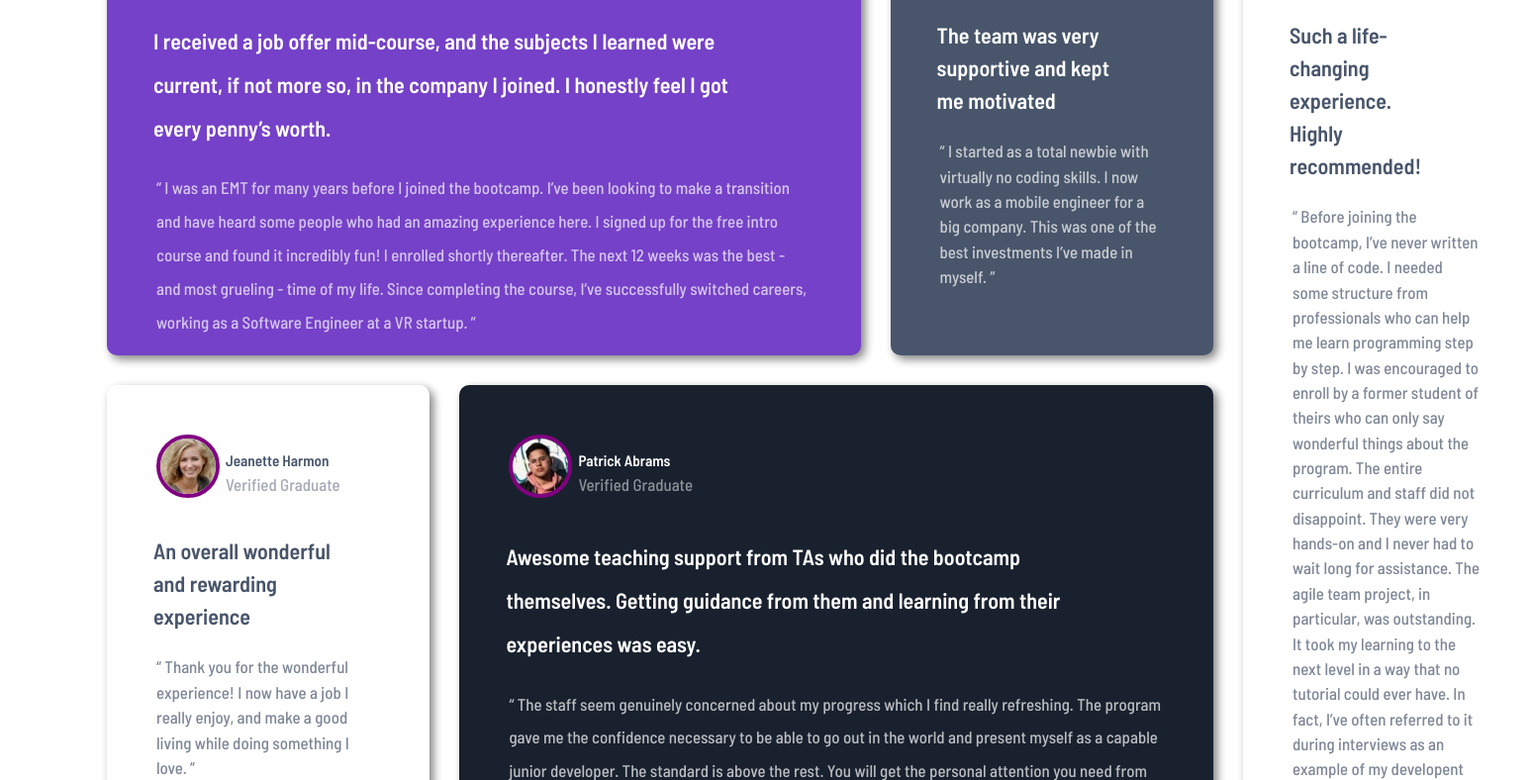
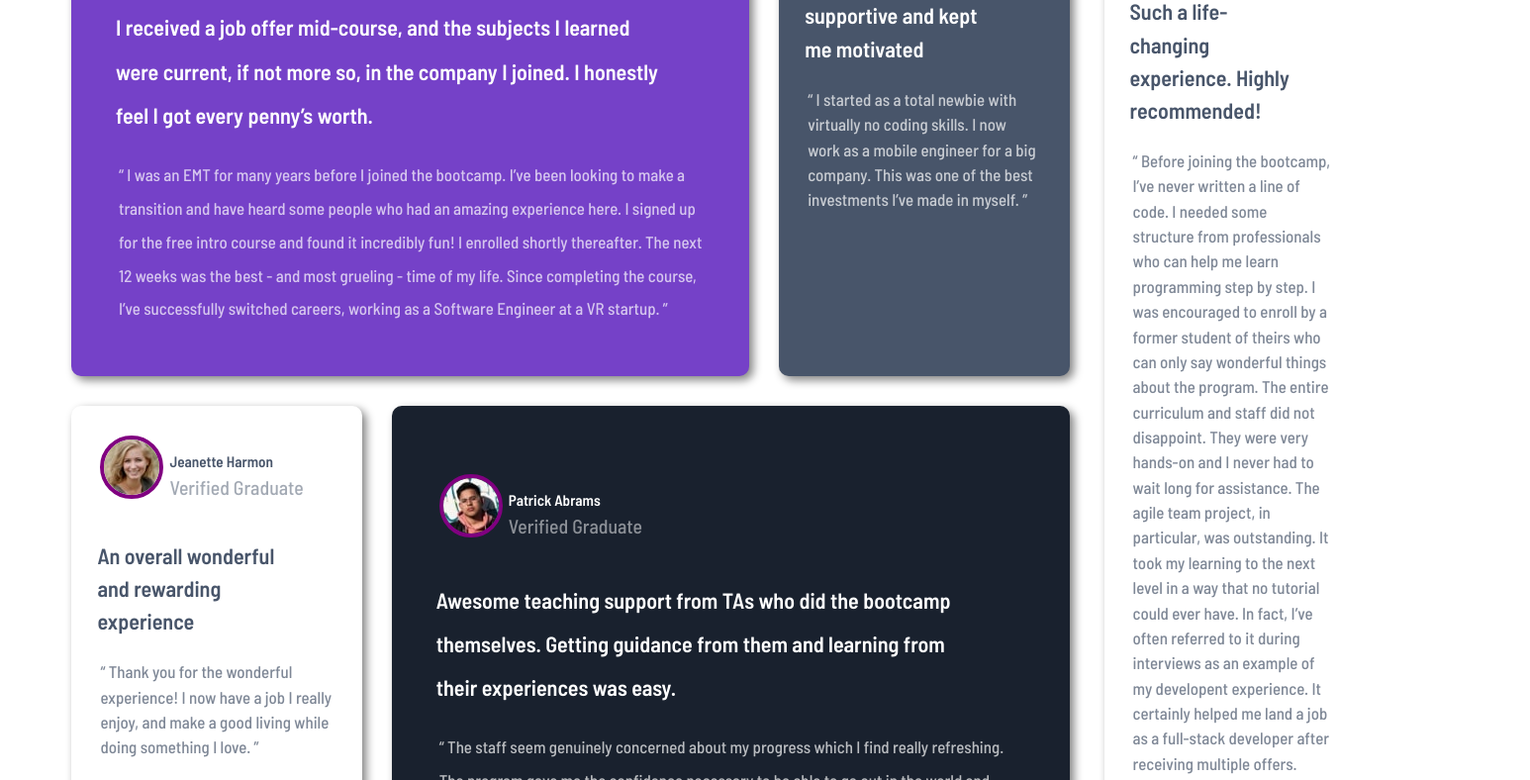
Before and after one commit to fasanyasam/Testimonials-frontend-mentor, a plain HTML site: page index.html in a window 1280 px wide. Shown: the part 240-1028 px from the top of the page at 99% size, 1546 px wide, since content can reach past the window. Drawn offline with Linux system fonts and the light colour scheme.

Commit message:
style upfate

```diff
--- a/style.css
+++ b/style.css
@@ -13,18 +13,18 @@
 @media screen and (max-width:1440px){
 
     body{
-        padding: 100px;
-        width: 100%;
+        padding: 5%;
+        width: 90%;
         display: grid;
         grid-template-columns: 85% 25% ;
-        grid-gap: 30px;
+        grid-gap: 3%;
 
     }
 
     .section-one{
         display: grid;
         grid-template-columns: 70% 30%;
-        grid-gap: 30px;
+        grid-gap: 3%;
     }
     .section-two{
         margin-top: 30px;
@@ -45,11 +45,11 @@
     blockquote{
         margin-left: -3px;
         font-weight: 600;
-        font-size: 1.7em;
+        font-size: 170%;
     }
     p, span{
         font-weight: 500;
-        font-size: 1.3rem;
+        font-size: 130%;
     }
     span{
         opacity: 50%;
@@ -59,7 +59,7 @@
     }
     .large{
         border-radius: 10px;
-        padding:50px 50px 0 50px;
+        padding:10% 7% 5% 7%;
 
     }
     .large p, .large blockquote{
@@ -67,7 +67,7 @@
     }
     .small{
         border-radius: 10px;
-        padding: 50px
+        padding: 10%
     }
     #daniel{
         background-color: var(--violet--);
@@ -94,7 +94,7 @@
         background-color:var(--white--);
         color: var(--neutral--);
         margin-left: 30px;
-        padding: 50px;
+        padding: 10%;
         border-radius: 10px;
     }
 }
```
